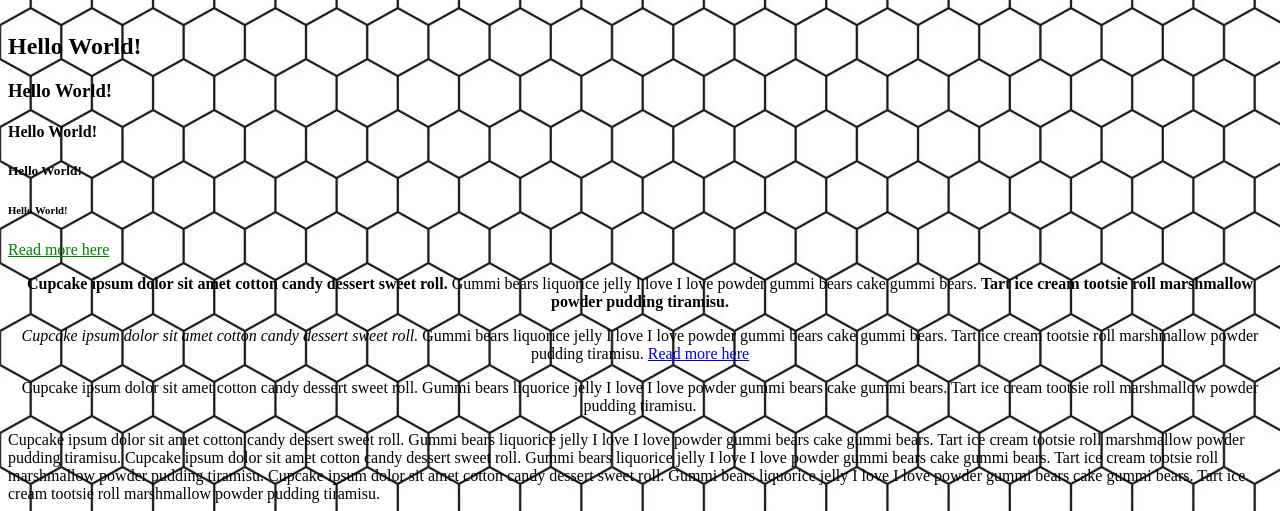
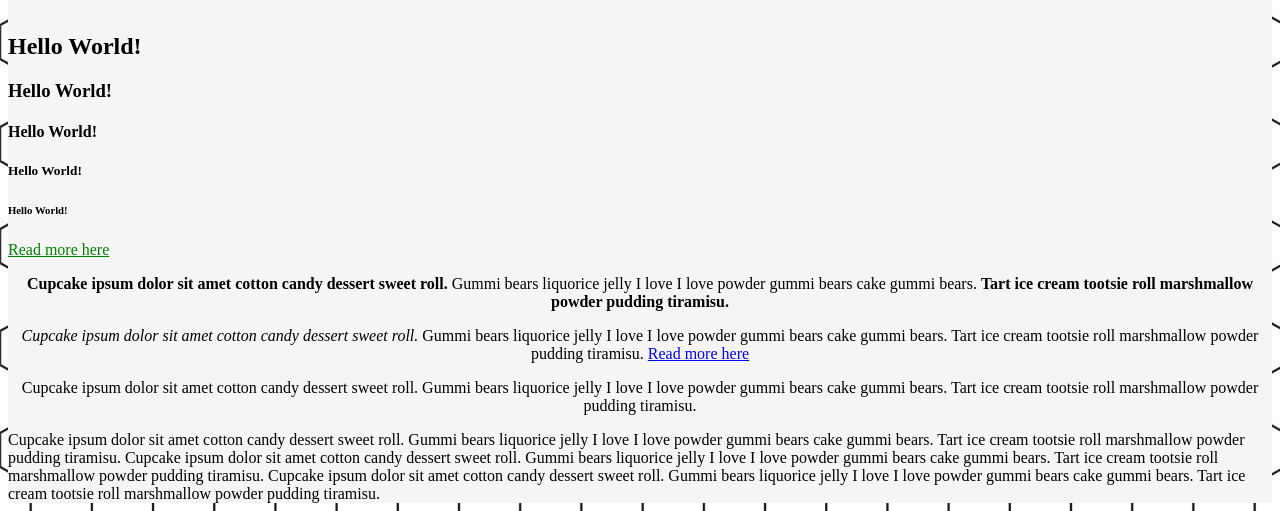
Before and after one commit to Jann337/vanilla-warship, a plain HTML site: page examples.html in a window 1280 px wide. Shown: the part 723-1234 px from the top of the page. Drawn offline with Linux system fonts and the light colour scheme.

Commit message:
update css

```diff
--- a/examples.html
+++ b/examples.html
@@ -74,7 +74,7 @@
         </ul>
       </ul>
     </div>
-    <div>
+    <div id="text-backround">
       <h1>Hello World!</h1>
       <h2>Hello World!</h2>
       <h3>Hello World!</h3>
--- a/style.css
+++ b/style.css
@@ -31,3 +31,7 @@ ul,
 ol {
   list-style-type: none;
 }
+
+#text-backround {
+  background-color: whitesmoke;
+}
```
